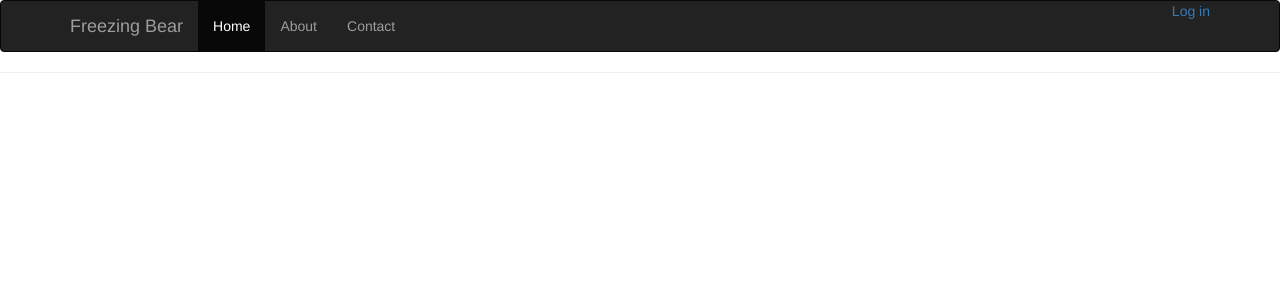
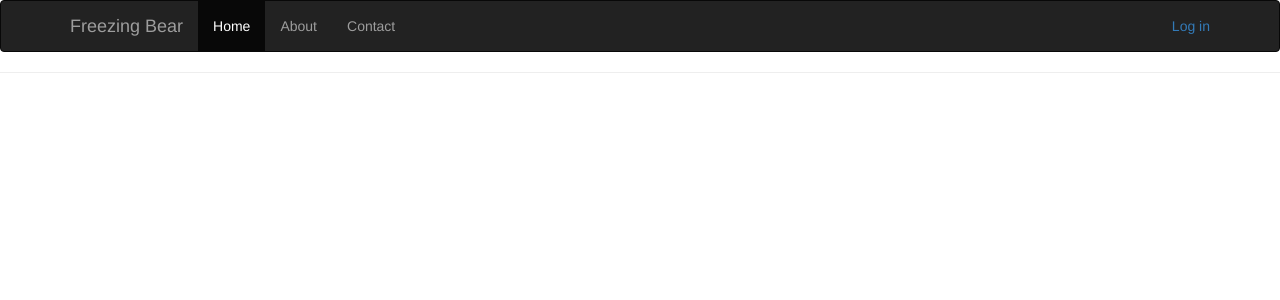
Before and after one commit to triggity/freezing-bear, a Django app: template templates/registration/registration_base.html in a window 1280 px wide. Shown: the top 300 px of the page. Run offline with Django 3.2, Linux system fonts and the light colour scheme; the template is opened without the code that fills it, so the values that code supplies are empty; some libraries are stand-ins or nearby versions.

Commit message:
adding static files, basecss

```diff
--- a/freezingbear/settings.py
+++ b/freezingbear/settings.py
@@ -88,8 +88,11 @@ USE_TZ = True
 # Static files (CSS, JavaScript, Images)
 # https://docs.djangoproject.com/en/1.6/howto/static-files/
 
-STATIC_URL = '/static/'
+STATIC_URL = os.path.join(BASE_DIR, 'static/')
 
+STATICFILES_DIRS = (
+    os.path.join(BASE_DIR, "static"),
+)
 #Django-bootstrap3 settings, for offline
 BOOTSTRAP3 = {
   'base_url': 'http://localhost/bootstrap3/',
--- /dev/null
+++ b/static/css/base.css
@@ -0,0 +1,4 @@
+.login-status {
+  margin-top: 15px;
+  color: white;
+}
--- a/templates/base.html
+++ b/templates/base.html
@@ -4,13 +4,14 @@
 <html xmlns="http://www.w3.org/1999/xhtml" xml:lang="en" lang="en">
 
 <head>
-    <!-- <link rel="stylesheet" href="/style.css" /> -->
     <title>{% block title %}User test{% endblock %}</title>
     {% load bootstrap3 %}
+    {% load staticfiles %}
 
     {# Load CSS and JavaScript #}
     {% bootstrap_css %}
     {% bootstrap_javascript jquery=True %}
+    <link href="{% static "css/base.css" %}" rel="stylesheet">
 </head>
 
 <body>
@@ -32,7 +33,7 @@
                 <li><a href="#about">About</a></li>
                 <li><a href="#contact">Contact</a></li>
               </ul>
-          <ul class="nav navbar-nav navbar-right">
+          <ul class="nav navbar-nav navbar-right login-status">
             {% block header %}
 
 	    {% if user.is_authenticated %}
```
